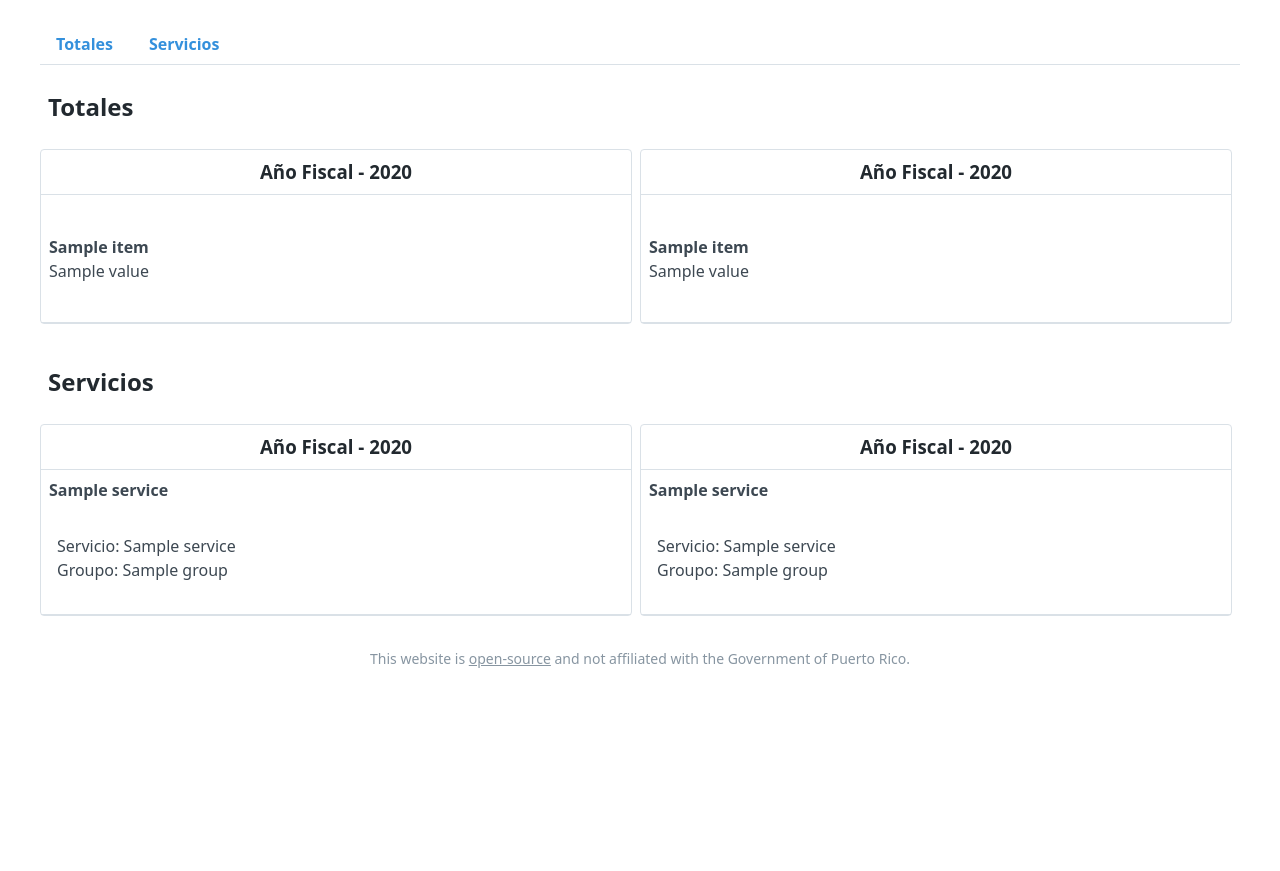
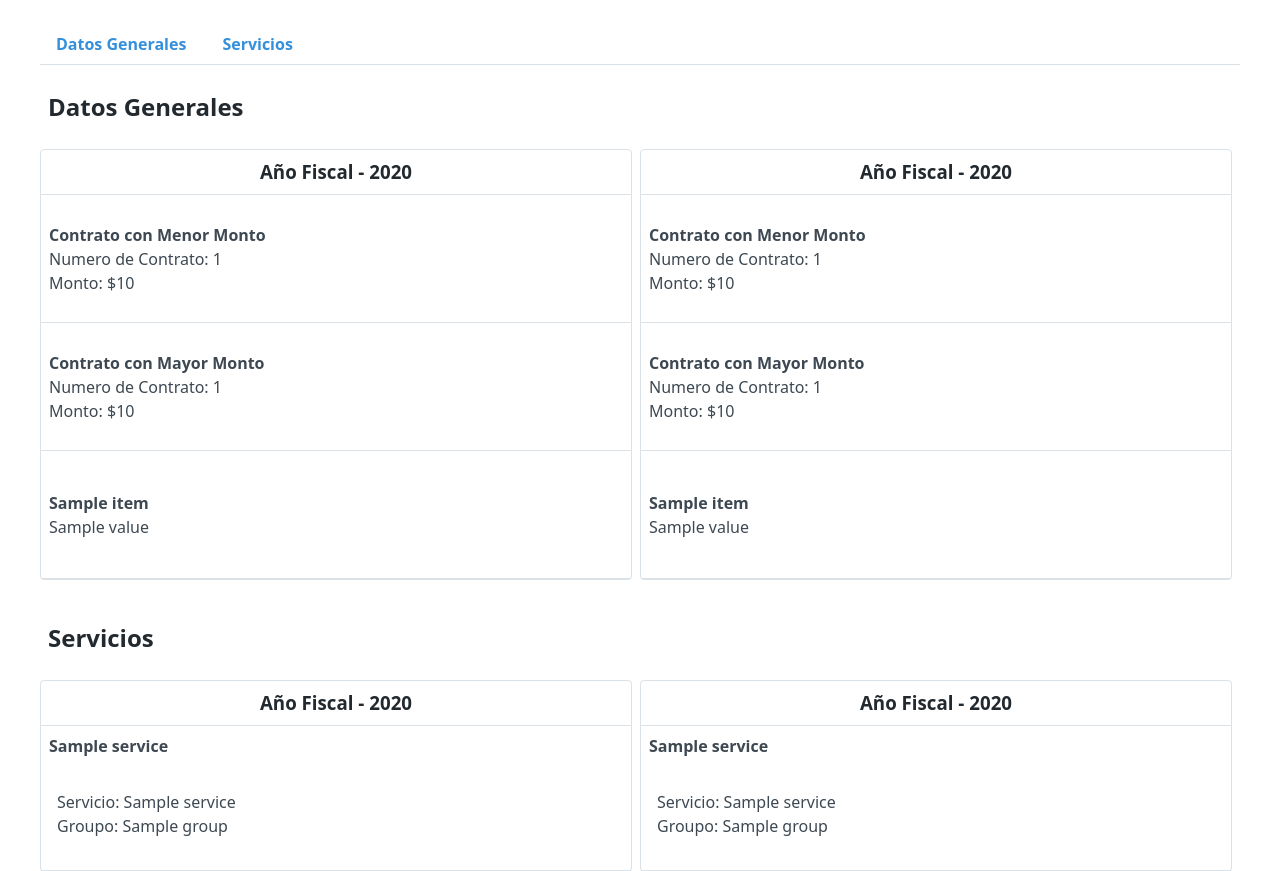
Before and after one commit to Code4PuertoRico/contratospr-api, a Django app: template contratospr/contracts/templates/contracts/trends.html in a window 1280 px wide. Shown: the part 97-968 px from the top of the page. Before the commit the page ends 765 px from the top, so only its background shows below. Run offline with Django 3.2, Linux system fonts and the light colour scheme; the template is opened without the code that fills it: most values are stand-ins (such as "Sample title", 1, 10 or a date in 2020).

Commit message:
Add max and min amounts to pay - Added min and max amounts to pay to templates. - Changed `Totales` title to `Datos Generales` - Added slug and contract number fields to contracts query results - Added `general_data` namespace to the context object. - Added min and max amounts to context object. - Extract min and max amounts from contracts query

```diff
--- a/contratospr/contracts/templates/contracts/partials/trends-services.html
+++ b/contratospr/contracts/templates/contracts/partials/trends-services.html
@@ -2,7 +2,7 @@
 <div class="flex items-center justify-center mt-8 sm:mt-4">
     <div class="lg:flex w-full">
         <div class="lg:w-1/2 mb-4 sm:mr-2 border rounded border-grey-light">
-        <h3 class="p-2 text-center border-b border-grey-light">Año Fiscal - {{ b.fiscal_year }}</h3>
+        <h3 class="p-2 text-center border-b border-grey-light">Año Fiscal - {{ a.fiscal_year }}</h3>
         {% for item in a.data.services %}
         <div class="flex p-2 border-b border-grey-light no-underline">
             <div class="flex-1 self-center sm:h-32 overflow-y-auto">
--- a/contratospr/contracts/templates/contracts/partials/trends-totals.html
+++ b/contratospr/contracts/templates/contracts/partials/trends-totals.html
@@ -1,9 +1,40 @@
-<h2 id="totales-header" class="p-2 sm:mt-4">Totales</h2>
+{% load humanize %}
+<h2 id="datos-generales-header" class="p-2 sm:mt-4">Datos Generales</h2>
 <div class="flex items-center justify-center mt-8 sm:mt-4">
     <div class="lg:flex w-full">
         <div class="lg:w-1/2 mb-4 sm:mr-2 border rounded border-grey-light">
-            <h3 class="p-2 text-center border-b border-grey-light">Año Fiscal - {{ b.fiscal_year }}</h3>
-            {% for item in a.data.totals %}
+            <h3 class="p-2 text-center border-b border-grey-light">Año Fiscal - {{ a.fiscal_year }}</h3>
+            <div class="flex sm:h-32 p-2 border-b border-grey-light hover:bg-grey-lightest">
+                <div class="flex-1 self-center">
+                    <a class="text-grey-darkest hover:text-black no-underline" href="{% url 'contract' a.data.general_data.contract_min_amount.slug %}">
+                        <div class="font-bold text-grey-darkest">
+                            Contrato con Menor Monto
+                        </div>
+                        <div class="text-grey-darkest">
+                            Numero de Contrato: {{ a.data.general_data.contract_min_amount.number }}
+                        </div>
+                        <div class="text-grey-darkest">
+                            Monto: ${{ a.data.general_data.contract_min_amount.amount_to_pay|intcomma }}
+                        </div>
+                    </a>
+                </div>
+            </div>
+            <div class="flex sm:h-32 p-2 border-b border-grey-light hover:bg-grey-lightest">
+                <div class="flex-1 self-center">
+                    <a class="text-grey-darkest hover:text-black no-underline" href="{% url 'contract' a.data.general_data.contract_max_amount.slug %}">
+                        <div class="font-bold text-grey-darkest">
+                            Contrato con Mayor Monto
+                        </div>
+                        <div class="text-grey-darkest">
+                            Numero de Contrato: {{ a.data.general_data.contract_max_amount.number }}
+                        </div>
+                        <div class="text-grey-darkest">
+                            Monto: ${{ a.data.general_data.contract_max_amount.amount_to_pay|intcomma }}
+                        </div>
+                    </a>
+                </div>
+            </div>
+            {% for item in a.data.general_data.totals %}
                 <div class="flex sm:h-32 p-2 border-b border-grey-light hover:bg-grey-lightest">
                 <div class="flex-1 self-center">
                     <div class="font-bold text-grey-darkest">
@@ -16,7 +47,37 @@
         </div>
         <div class="lg:w-1/2 mb-4 sm:mr-2 border rounded border-grey-light">
             <h3 class="p-2 text-center border-b border-grey-light">Año Fiscal - {{ b.fiscal_year }}</h3>
-            {% for item in b.data.totals %}
+            <div class="flex sm:h-32 p-2 border-b border-grey-light hover:bg-grey-lightest">
+                <div class="flex-1 self-center">
+                    <a class="text-grey-darkest hover:text-black no-underline" href="{% url 'contract' b.data.general_data.contract_min_amount.slug %}">
+                        <div class="font-bold text-grey-darkest">
+                            Contrato con Menor Monto
+                        </div>
+                        <div class="text-grey-darkest">
+                            Numero de Contrato: {{ b.data.general_data.contract_min_amount.number }}
+                        </div>
+                        <div class="text-grey-darkest">
+                            Monto: ${{ b.data.general_data.contract_min_amount.amount_to_pay|intcomma }}
+                        </div>
+                    </a>
+                </div>
+            </div>
+            <div class="flex sm:h-32 p-2 border-b border-grey-light hover:bg-grey-lightest">
+                <div class="flex-1 self-center">
+                    <a class="text-grey-darkest hover:text-black no-underline" href="{% url 'contract' b.data.general_data.contract_max_amount.slug %}">
+                        <div class="font-bold text-grey-darkest">
+                            Contrato con Mayor Monto
+                        </div>
+                        <div class="text-grey-darkest">
+                            Numero de Contrato: {{ b.data.general_data.contract_max_amount.number }}
+                        </div>
+                        <div class="text-grey-darkest">
+                            Monto: ${{ b.data.general_data.contract_max_amount.amount_to_pay|intcomma }}
+                        </div>
+                    </a>
+                </div>
+            </div>
+            {% for item in b.data.general_data.totals %}
             <div class="flex sm:h-32 p-2 border-b border-grey-light hover:bg-grey-lightest">
                 <div class="flex-1 self-center">
                     <div class="font-bold text-grey-darkest">
@@ -24,7 +85,7 @@
                     </div>
                     <div class="text-grey-darkest">{{ item.value }}</div>
                 </div>
-                </div>
+            </div>
             {% endfor %}
         </div>
     </div>
--- a/contratospr/contracts/templates/contracts/trends.html
+++ b/contratospr/contracts/templates/contracts/trends.html
@@ -5,7 +5,7 @@
 {% block content %}
 <ul class="list-reset flex border-b">
   <li class="-mb-px mr-1">
-    <a class="no-underline bg-white inline-block py-2 px-4 text-blue hover:text-blue-darker font-semibold" href="#totales-header">Totales</a>
+    <a class="no-underline bg-white inline-block py-2 px-4 text-blue hover:text-blue-darker font-semibold" href="#datos-generales-header">Datos Generales</a>
   </li>
   <li class="mr-1">
     <a class="no-underline bg-white inline-block py-2 px-4 text-blue hover:text-blue-darker font-semibold" href="#servicios-header">Servicios</a>
```
Also changed, not shown: contratospr/contracts/views.py (+46 -25 lines).
